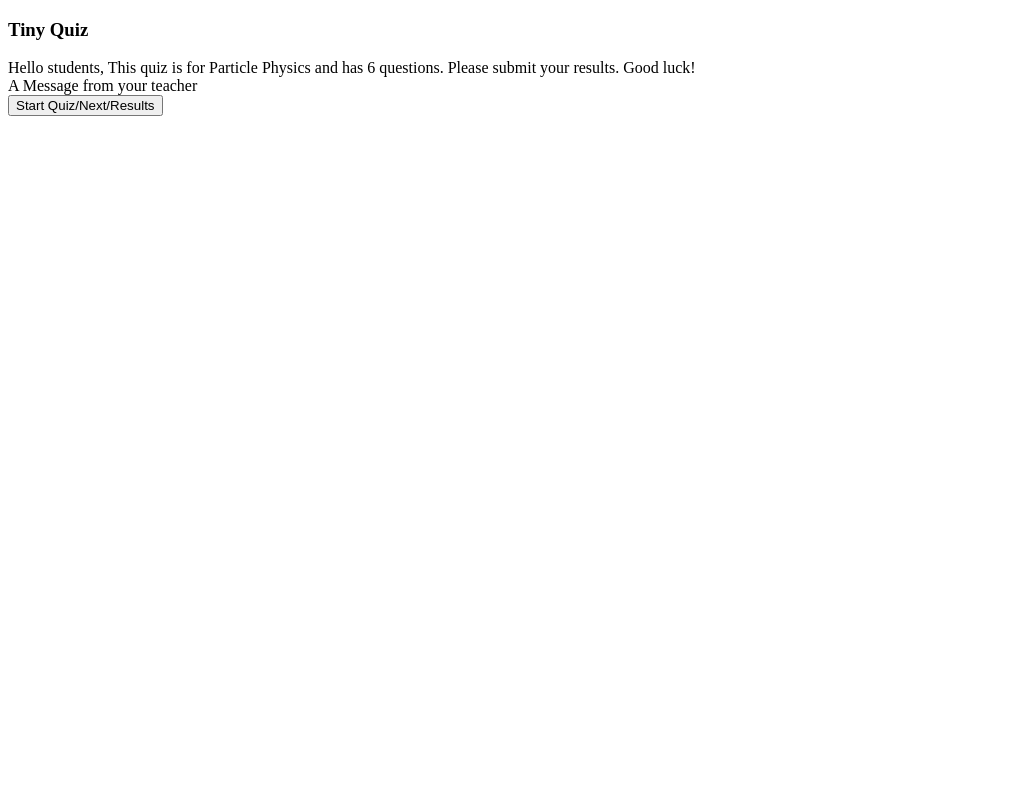
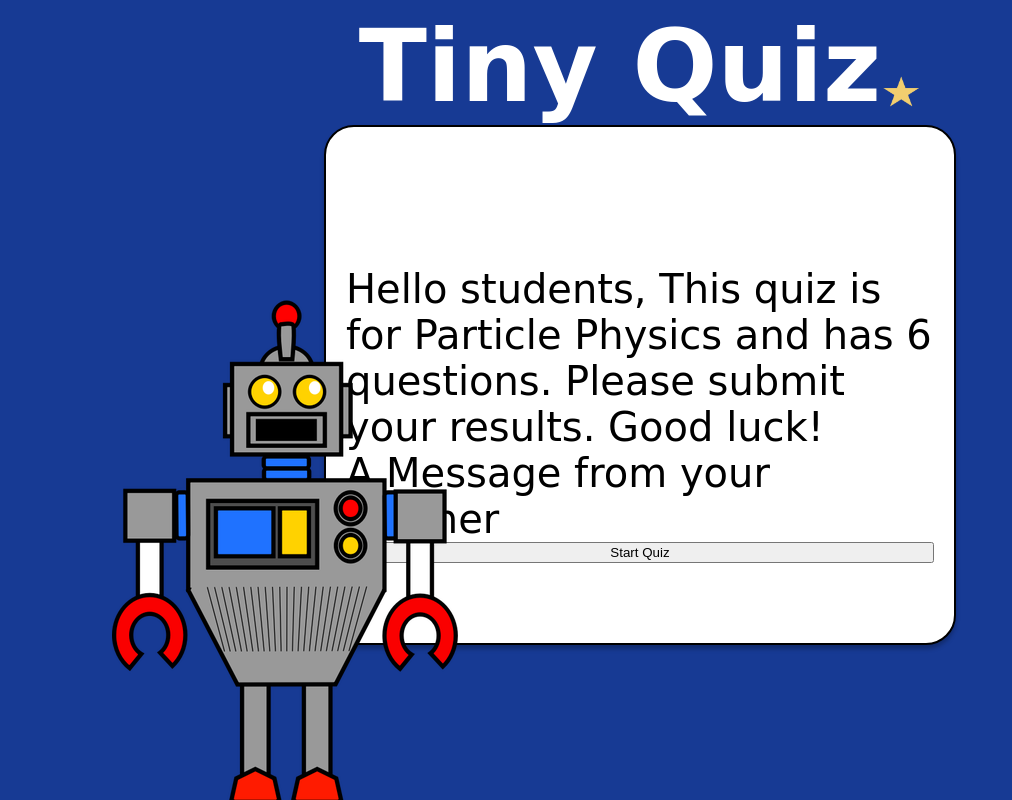
Before and after one commit to jacobpaine/tiny-quiz, a website: page index.html in a window 1280 px wide. Shown: the whole page, without its empty margins (0-1012 px from the left). Drawn offline with Linux system fonts and the light colour scheme; a web font is replaced by a local one.

Commit message:
home page styling

```diff
--- a/index.html
+++ b/index.html
@@ -3,20 +3,32 @@
   <head>
     <meta charset="UTF-8" />
     <meta name="viewport" content="width=device-width, initial-scale=1.0" />
-    <title>Document</title>
+    <title>Tiny Quiz</title>
+    <link
+      href="https://fonts.googleapis.com/css2?family=Risque&display=swap"
+      rel="stylesheet"
+    />
+    <link rel="stylesheet" href="styles/index.css" />
   </head>
   <body>
     <header>
-      <h3>Tiny Quiz</h3>
+      <div class="headerContainer">
+        <h3>Tiny Quiz</h3>
+        <img src="images/star.png" alt="Star" id="star" />
+      </div>
     </header>
     <div id="main">
+      <div id="homePageImage">
+        <img src="images/robot.png" alt="Robot" id="robot"/>
+      </div>
+      <div id="mainContent">
       <div id="intro-message"></div>
+      <div class="teacher-message">
+        A Message from your teacher
+      </div>
+      <button id="next-button">Start Quiz</button>
     </div>
-    <div class="teacher-message">
-      A Message from your teacher
-    </div>
-    <button id="next-button">Start Quiz/Next/Results</button>
-
+  </div>
     <script type="module">
       import { data } from "./mockData.js";
       console.log("data: ", data);
--- /dev/null
+++ b/styles/index.scss
@@ -0,0 +1,63 @@
+$font-stack: Helvetica, sans-serif;
+$primary-color: #173a94;
+$grid__bp-md: 768;
+
+body {
+  font: 100% $font-stack;
+  background-color: $primary-color;
+  font-family: "Risque", cursive;
+  font-size: 40px;
+}
+
+header {
+  display: flex;
+  justify-content: center;
+}
+
+.headerContainer {
+  display: flex;
+  flex-direction: row;
+  justify-content: center;
+}
+
+h3 {
+  max-width: $grid__bp-md * 1px;
+  margin: 0 auto;
+  color: white;
+  font-size: 100px;
+}
+
+#star {
+  height: 40px;
+  width: 40px;
+  margin-top: 65px;
+}
+
+#main {
+  max-width: $grid__bp-md * 1px;
+  margin: 0 auto;
+  padding: 20px;
+  background-color: white;
+  height: 65vh;
+  border: 2px solid #000000;
+  box-sizing: border-box;
+  box-shadow: 0px 4px 4px rgba(0, 0, 0, 0.25);
+  border-radius: 30px;
+  display: flex;
+  flex-direction: column;
+  justify-content: space-evenly;
+  width: 50%;
+}
+
+#robot {
+  position: absolute;
+  left: 112px;
+  bottom: 0;
+  // max-height: 70%;
+  // max-width: 100%;
+}
+
+#mainContent {
+  display: flex;
+  flex-direction: column;
+}
```
Also changed, not shown: package.json (added, +20 -0 lines), README.md, images/robot.png (added), images/star.png (added), styles/index.css (added), 1 other file.
